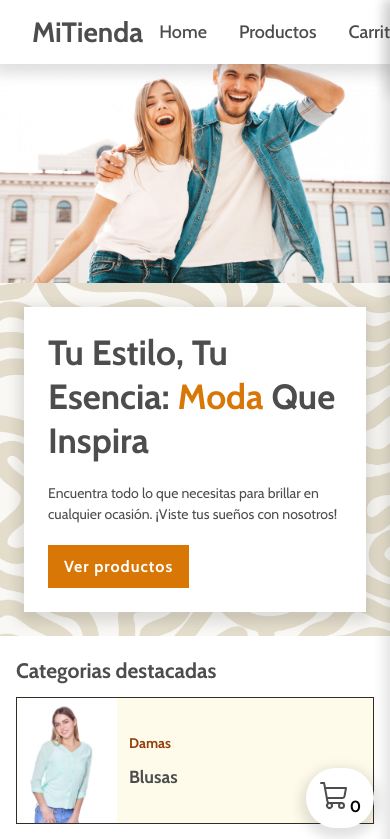
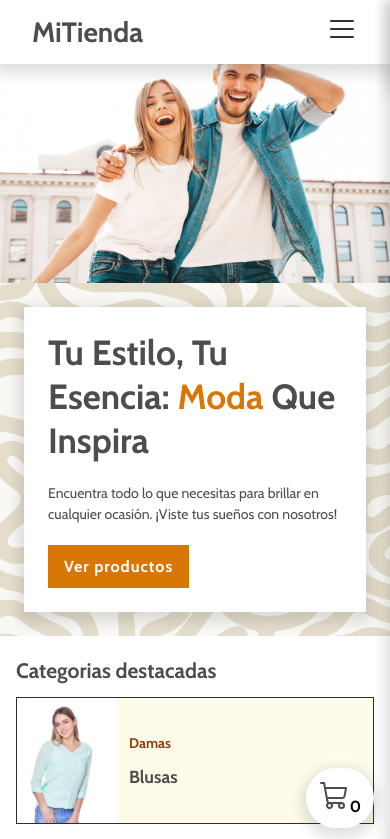
Before and after one commit to raulmu1990/actividad-mi-tienda-online-react, a React (Vite) app: page / in a window 390 px wide. Shown: the top 839 px of the page. Built offline with nearby package versions, Linux system fonts and the light colour scheme.

Commit message:
Add Mobile menu button

```diff
--- a/src/componentes/Icons.jsx
+++ b/src/componentes/Icons.jsx
@@ -64,6 +64,19 @@ export function IconoCerrar(props) {
     )
 }
 
+export function Menu(props) {
+    return (
+        <svg
+            xmlns="http://www.w3.org/2000/svg"
+            width={props.size} height={props.size} fill={props.color}
+            viewBox="0 0 256 256"
+        >
+            <path d="M224,128a8,8,0,0,1-8,8H40a8,8,0,0,1,0-16H216A8,8,0,0,1,224,128ZM40,72H216a8,8,0,0,0,0-16H40a8,8,0,0,0,0,16ZM216,184H40a8,8,0,0,0,0,16H216a8,8,0,0,0,0-16Z">
+            </path>
+        </svg>
+    )
+}
+
 export function FacebookLogo(props) {
     return (
         <svg
--- a/src/componentes/header/Header.jsx
+++ b/src/componentes/header/Header.jsx
@@ -1,4 +1,5 @@
 import { useNavigate } from 'react-router'
+import { Menu } from '../Icons.jsx'
 import './header.css'
 
 export function Header() {
@@ -27,20 +28,26 @@ export function Header() {
                 <a className='nav__logo'>
                     <div className='logo__icon'>MiTienda</div>
                 </a>
+                <div className='menuBtn-and-links'>
+                    <input type='checkbox' id='menuCheck' hidden />
+                    <label htmlFor='menuCheck' className='menuBtn'>
+                        <Menu size="32px" color="#333" />
+                    </label>
                     <ul className='nav__lista'>
-                    <li className="lista__elemento">
+                        <li className='lista__elemento'>
                             <a className='elemento__link' onClick={irAlInicio}>Home</a>
                         </li>
-                    <li className="lista__elemento">
+                        <li className='lista__elemento'>
                             <a className='elemento__link' onClick={verProductos}>Productos</a>
                         </li>
-                    <li className="lista__elemento">
+                        <li className='lista__elemento'>
                             <a className='elemento__link' onClick={verCarrito}>Carrito</a>
                         </li>
-                    <li className="lista__elemento">
+                        <li className='lista__elemento'>
                             <a className='elemento__link' onClick={verCheckout}>Checkout</a>
                         </li>
                     </ul>
+                </div>
             </nav>
         </header>
     )
--- a/src/componentes/header/header.css
+++ b/src/componentes/header/header.css
@@ -30,6 +30,16 @@
     font-weight: bold;
 }
 
+.menuBtn-and-links {
+    display: flex;
+    align-items: center;
+    justify-content: flex-start;
+}
+
+.menuBtn {
+    visibility: hidden;
+}
+
 .nav__lista {
     display: flex;
     align-items: center;
@@ -57,4 +67,24 @@
         padding-left: 32px;
         padding-right: 32px;
     }
+
+    .menuBtn {
+        visibility: visible;
+    }
+
+    .nav__lista {
+        position: fixed;
+        background-color: white;
+        width: 320px;
+        height: 100%;
+        padding: 32px;
+        flex-direction: column;
+        gap: 24px;
+        top: 0;
+        right: -320px;
+    }
+
+    #menuCheck:checked ~ .nav__lista {
+        right: 0;
+    }
 }
```
Lines whose indentation alone changed are shown as unchanged.
